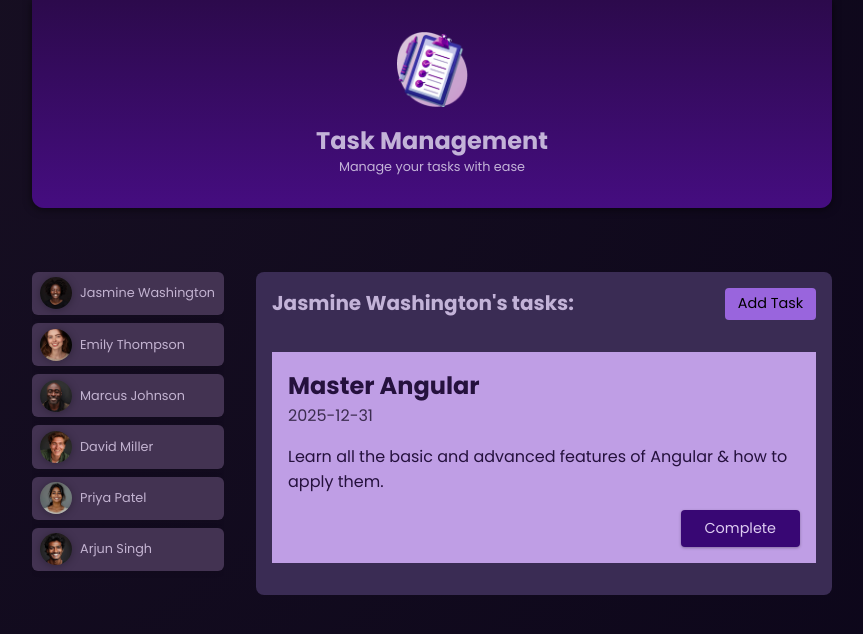
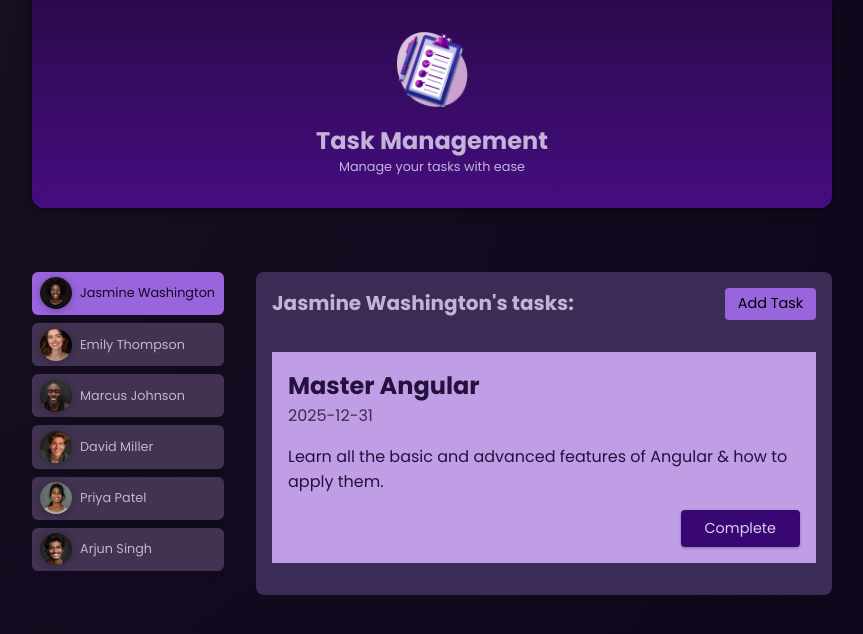
Before and after one commit to Deshov/User-Tasks-Manager, an Angular app: page / in a window 1280 px wide. Both pictures are taken after a click on the button "Jasmine Washington". Shown: the top 634 px of the page, without its empty margins (208-1071 px from the left). Built offline with nearby package versions, Linux system fonts and the light colour scheme.

Commit message:
Refactor task and user components to improve task completion handling and user selection indication

```diff
--- a/src/app/app.component.html
+++ b/src/app/app.component.html
@@ -3,7 +3,7 @@
   <ul id="users">
     @for (user of users;track user.id){
       <li>
-        <app-user (click)="onSelectUser(user.id)" [user]="user"/>
+        <app-user (click)="onSelectUser(user.id)" [selected]="user.id===selectedUserId" [user]="user"/>
       </li>
     }
   </ul>
--- a/src/app/components/tasks/task/task.component.html
+++ b/src/app/components/tasks/task/task.component.html
@@ -3,6 +3,6 @@
     <time>{{task()?.dueDate}}</time>
     <p>{{task()?.summary}}</p>
     <p class="actions">
-        <button (click)="onCompleteTask(task()?.id)">Complete </button>
+        <button (click)="onCompleteTask()">Complete </button>
     </p>
 </article>
--- a/src/app/components/tasks/task/task.component.ts
+++ b/src/app/components/tasks/task/task.component.ts
@@ -12,7 +12,7 @@ export class TaskComponent {
 
   task = input<Task>();
 
-  onCompleteTask(id?: string) {
-    this.completedTask.emit(id);
+  onCompleteTask() {
+    this.completedTask.emit(this.task()?.id);
   }
 }
--- a/src/app/components/tasks/tasks.component.html
+++ b/src/app/components/tasks/tasks.component.html
@@ -8,7 +8,7 @@
     <ul>
         @for (task of userTasks;track task.id){
             <li>
-                <app-task [task]="task"/>
+                <app-task [task]="task" (completedTask)="completeTask($event)"/>
             </li>
         }
 
--- a/src/app/components/tasks/tasks.component.ts
+++ b/src/app/components/tasks/tasks.component.ts
@@ -17,4 +17,7 @@ export class TasksComponent {
  get userTasks() {
    return this.tasks.filter(task => task.userId === this.userid());
  }
+ completeTask(taskId?: string) {
+    this.tasks = this.tasks.filter((task) => task.id !== taskId)
+ }
 }
--- a/src/app/user/user/user.component.html
+++ b/src/app/user/user/user.component.html
@@ -1,5 +1,5 @@
 <div>
-    <button (click)="onUserClick()">
+    <button [class.active]="selected()" (click)="onUserClick()">
         <img [src]="imagePath()" [alt]="user().name"/>
         <span>{{user().name}}</span>
     </button>
--- a/src/app/user/user/user.component.ts
+++ b/src/app/user/user/user.component.ts
@@ -10,6 +10,7 @@ import { User } from './user.model';
 })
 export class UserComponent {
   user = input.required<User >();
+  selected = input.required<boolean >();
   selectedUserId=output<string>();
 
   imagePath = computed(() => 'assets/users/' + this.user()?.avatar);
```
